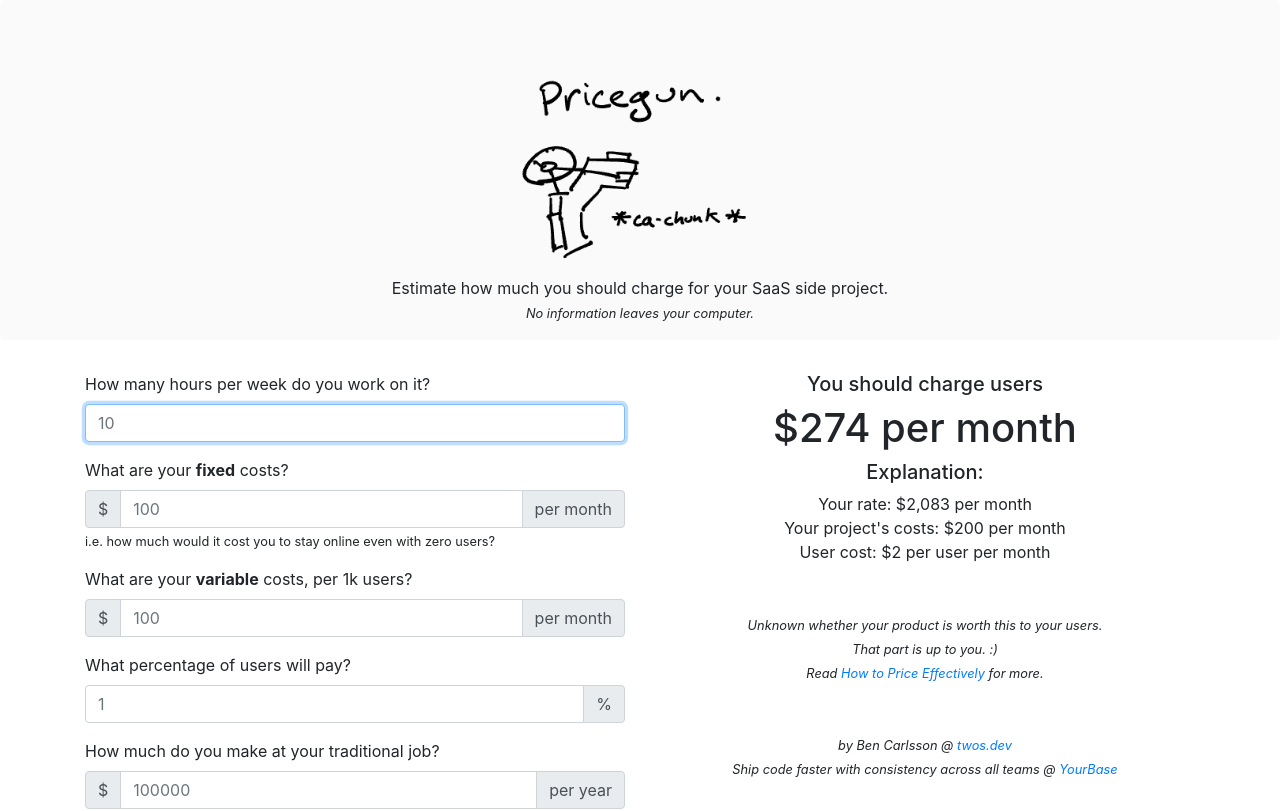
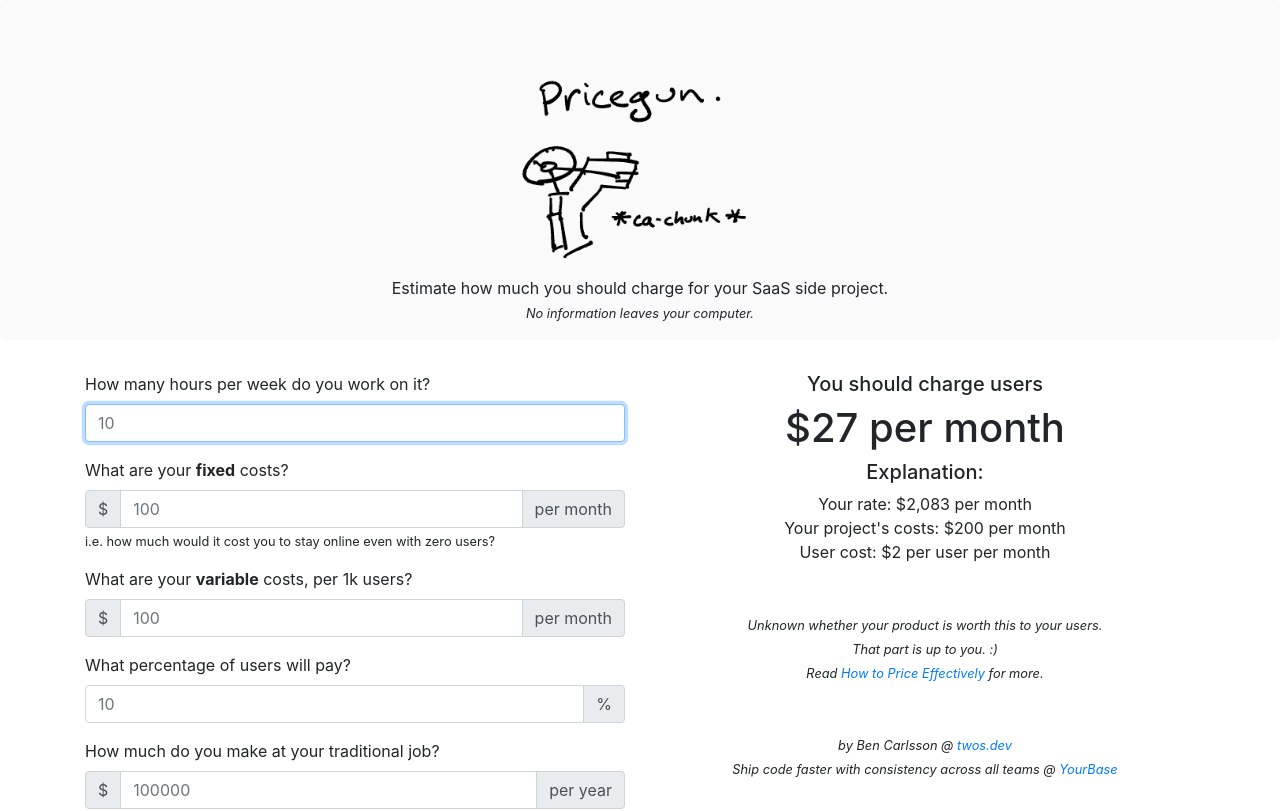
Before and after one commit to glacials/pricegun, a React (Create React App) app: page / in a window 1280 px wide. Shown: the top 811 px of the page. Built offline with nearby package versions, Linux system fonts and the light colour scheme.

Commit message:
Change conversion default from 1% -> 10%

```diff
--- a/src/Questionnaire.js
+++ b/src/Questionnaire.js
@@ -10,7 +10,7 @@ export default class Questionnaire extends React.Component {
       hoursPerWeek: 10,
       hostingDollarsPerMonthFixed: 100,
       hostingDollarsPerMonthVariable: 100,
-      conversionRate: 0.01,
+      conversionRate: 0.1,
       opportunityCostDollarsPerYear: 100000,
       margin: 0.2,
       numUsers: 1000,
@@ -93,7 +93,7 @@ export default class Questionnaire extends React.Component {
             What percentage of users will pay?
           </Form.Label>
           <InputGroup>
-            <Form.Control type="text" placeholder="1" name="conversionRate" onChange={this.handleChange}  />
+            <Form.Control type="text" placeholder="10" name="conversionRate" onChange={this.handleChange}  />
             <InputGroup.Append>
               <InputGroup.Text>%</InputGroup.Text>
             </InputGroup.Append>
```
Also changed, not shown: 1 other file (tests, documents, lock files or other folders).
